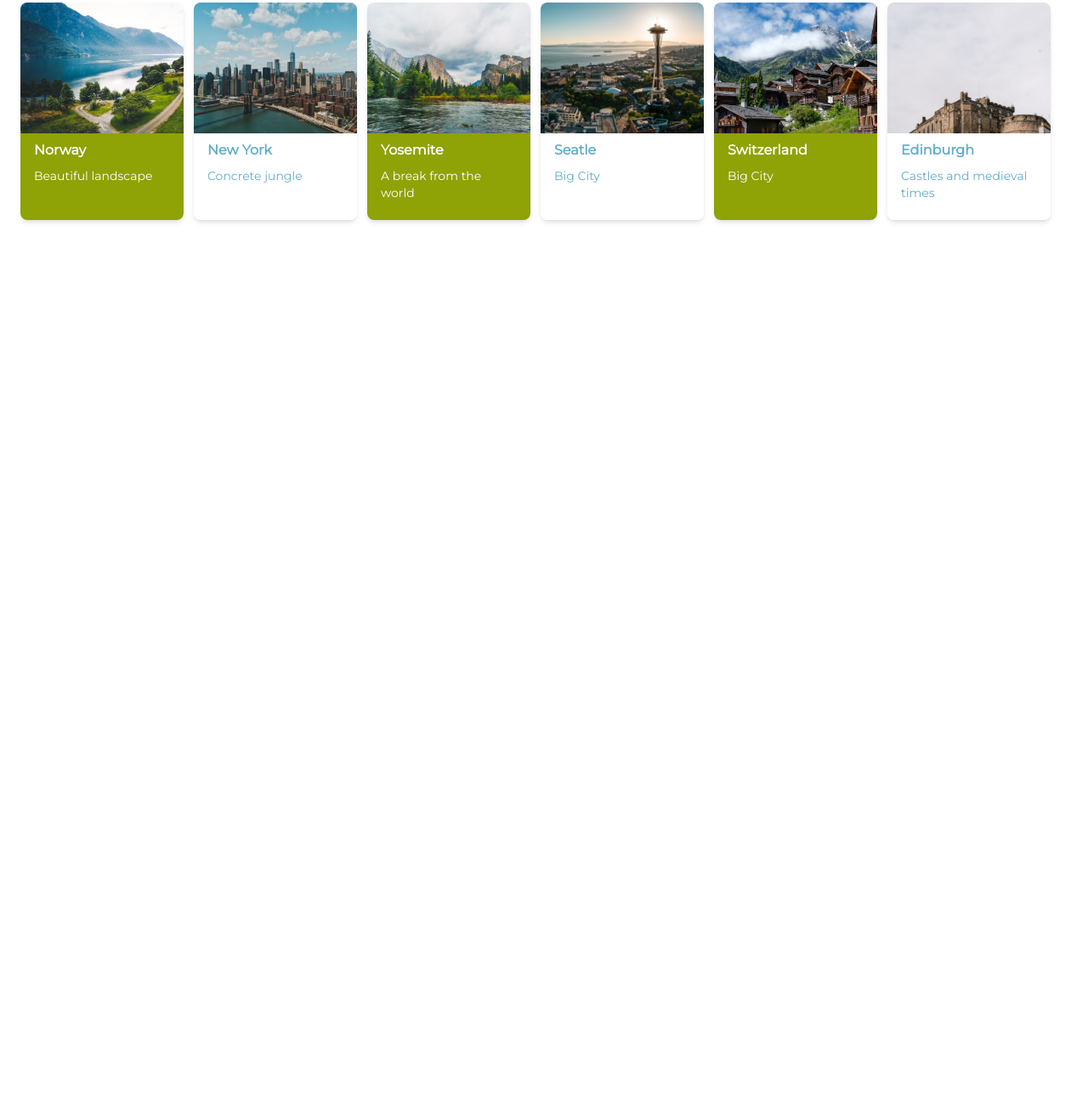
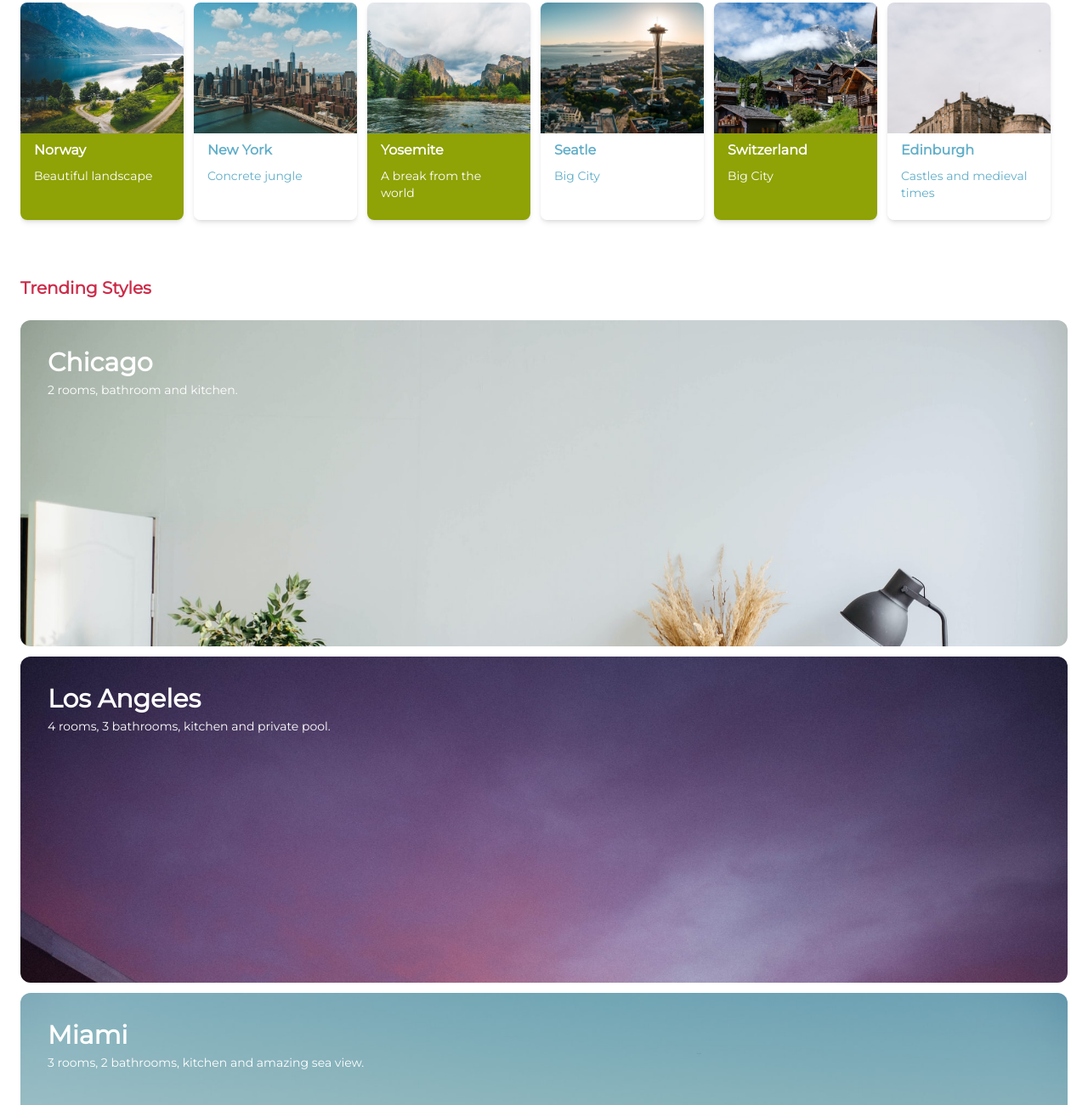
Before and after one commit to Yaho59/PlatziTravel, a website: page src/index.html in a window 1280 px wide. Shown: the part 399-1700 px from the top of the page at 85% size. Before the commit the page ends 800 px from the top, so only its background shows below. Drawn offline with nearby package versions, Linux system fonts and the light colour scheme.

Commit message:
Terminada la seccion de featured_rentals

```diff
--- a/src/index.html
+++ b/src/index.html
@@ -77,7 +77,27 @@
                 </div>
 
             </div>
-            <div id="featured_rentals"></div>
+            <div id="featured_rentals" class="p-6 w-full h-full">
+                <p class="text-xl font-semibold text-primary pb-6">Trending Styles</p>
+                <div class="w-full h-auto flex flex-col gap-3 items-center justify-center">
+                    <div class="w-full h-96 bg-chicago bg-cover rounded-xl">
+                        <p class="cardTitle">Chicago</p>
+                        <p class="text-sm pl-8 text-white mr-24">2 rooms, bathroom and kitchen.</p>
+                    </div>
+                    <div class="w-full h-96 bg-LA bg-cover rounded-xl">
+                        <p class="cardTitle">Los Angeles</p>
+                        <p class="text-sm pl-8 text-white mr-24">4 rooms, 3 bathrooms,  kitchen and private pool.</p>
+                    </div>
+                    <div class="w-full h-96 bg-miami bg-cover rounded-xl">
+                        <p class="cardTitle">Miami</p>
+                        <p class="text-sm pl-8 text-white mr-24">3 rooms, 2 bathrooms, kitchen and amazing sea view.</p>
+                    </div>
+                    <div class="w-full h-96 bg-bali bg-cover rounded-xl">
+                        <p class="cardTitle">Bali</p>
+                        <p class="text-sm pl-8 text-white mr-24">2 rooms, 2 bathrooms, kitchen and private pool.</p>
+                    </div>
+                </div>
+            </div>
         </section>
     </main>
     <footer>
--- a/src/input.css
+++ b/src/input.css
@@ -6,4 +6,8 @@
     .card {
       @apply w-48 h-64 rounded-lg shadow-md flex-none transform transition-all duration-300 hover:-translate-y-4 hover:shadow-xl;
     }
+
+    .cardTitle{
+        @apply text-3xl px-8 pt-8 pb-1 font-semibold text-white;
+    }
   }
```
Also changed, not shown: dist/output.css.
